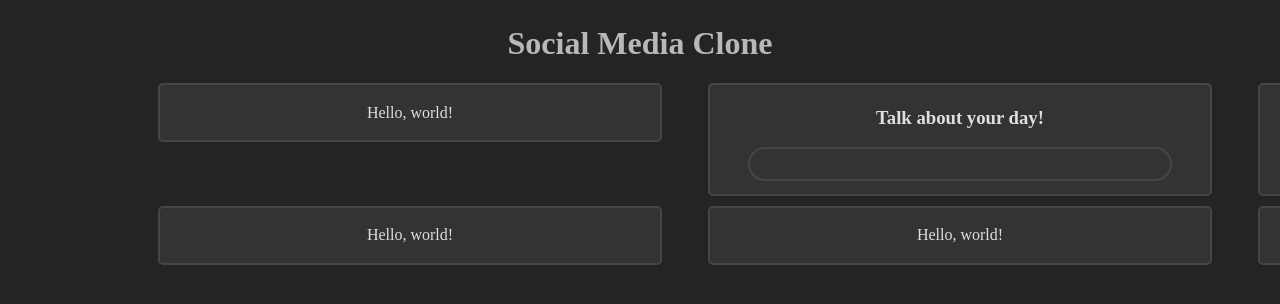
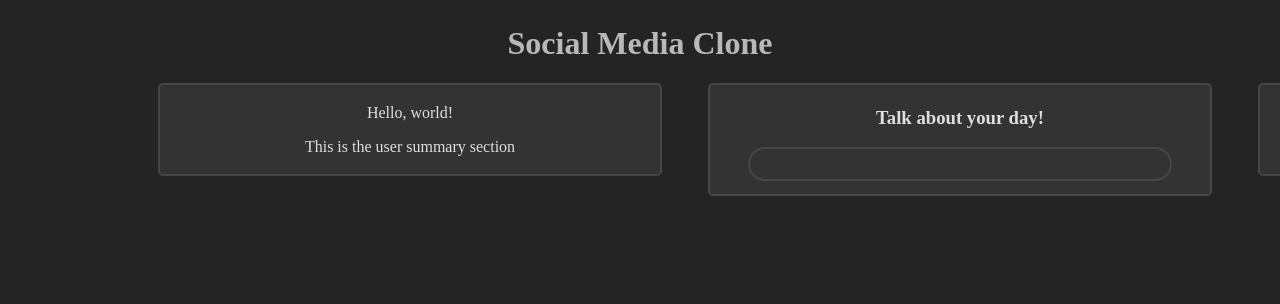
Before and after one commit to ChrisRamer/4.1.1.1-social-media-clone, a React (Create React App) app: page / in a window 1280 px wide. Shown: the top 304 px of the page. Built offline with nearby package versions, Linux system fonts and the light colour scheme.

Commit message:
Add user info section & fix typo with user summary section

```diff
--- a/src/components/App.js
+++ b/src/components/App.js
@@ -1,19 +1,17 @@
 import React from "react";
 import Header from "./Header";
 import StatusSection from "./StatusSection";
-import SummarySection from "./SummarySection";
+import UserSummarySection from "./UserSummarySection";
+import UserInfoSection from "./UserInfoSection";
 
 function App() {
 	return (
 		<React.Fragment>
 			<Header />
 			<div class="grid-container">
-				<div class="grid-item"><SummarySection /></div>
+				<div class="grid-item"><UserSummarySection /></div>
 				<div class="grid-item"><StatusSection /></div>
-				<div class="grid-item"><StatusSection /></div>
-				<div class="grid-item"><SummarySection /></div>
-				<div class="grid-item"><SummarySection /></div>
-				<div class="grid-item"><SummarySection /></div>
+				<div class="grid-item"><UserInfoSection /></div>
 			</div>
 		</React.Fragment>
 	);
--- /dev/null
+++ b/src/components/UserInfoSection.js
@@ -0,0 +1,12 @@
+import React from "react";
+
+function UserInfoSection() {
+	return (
+		<div id="summarySection" class="panel">
+			<p>Hello, world!</p>
+			<p>This is the user info section</p>
+		</div>
+	);
+}
+
+export default UserInfoSection;
--- a/src/components/SummarySection.js
+++ b/src/components/UserSummarySection.js
@@ -1,11 +1,12 @@
 import React from "react";
 
-function StatusSection() {
+function UserSummarySection() {
 	return (
 		<div id="summarySection" class="panel">
 			<p>Hello, world!</p>
+			<p>This is the user summary section</p>
 		</div>
 	);
 }
 
-export default StatusSection;
+export default UserSummarySection;
```
